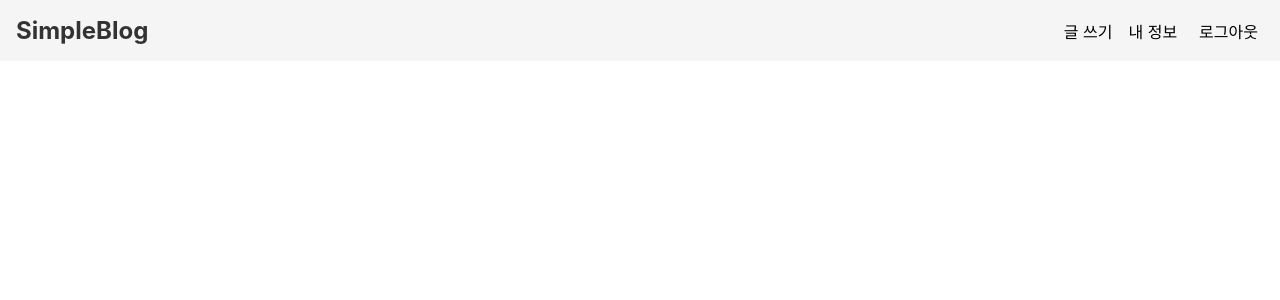
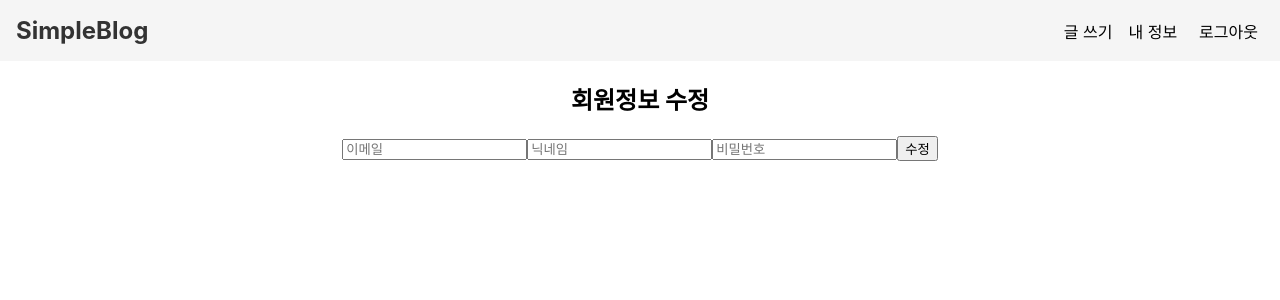
Before and after one commit to chungi21/simple-blog-frontend, a React (Create React App) app: page /mypage in a window 1280 px wide. Shown: the top 300 px of the page. Built offline with nearby package versions, Linux system fonts and the light colour scheme; no server answers; sample sign-in values are in the browser's storage.

Commit message:
회원 정보 수정 완료

```diff
--- a/src/App.js
+++ b/src/App.js
@@ -7,6 +7,7 @@ import ProtectedRoute from "./routes/ProtectedRoute";
 import PostListPage from './pages/PostListPage';
 import PostEditPage from "./pages/PostEditPage";
 import JoinPage from './pages/JoinPage';
+import MyPage from './components/Mypage';
 import Header from './components/header';
 import './App.css';
 
@@ -22,6 +23,15 @@ function App() {
           <Route path="/login" element={<LoginPage />} />
 
           <Route path="/join" element={<JoinPage />} />
+
+          <Route
+            path="/mypage"
+            element={
+              <ProtectedRoute>
+                <MyPage />
+              </ProtectedRoute>
+            }
+          />
 
           {/* 전체 조회 */}
           <Route path="/posts" element={<PostListPage />} />
--- a/src/components/MemberForm.js
+++ b/src/components/MemberForm.js
@@ -14,7 +14,7 @@ export default function MemberForm({
     <form onSubmit={onSubmit}>
       <input type="email" placeholder="이메일" value={email} onChange={onChangeEmail} required />
       <input type="text" placeholder="닉네임" value={nickname} onChange={onChangeNickname} required />
-      <input type="password" placeholder="비밀번호" value={password} onChange={onChangePassword} required />
+      <input type="password" placeholder="비밀번호" value={password} onChange={onChangePassword} />
       <button type="submit">{submitText}</button>
     </form>
   );
--- /dev/null
+++ b/src/components/Mypage.js
@@ -0,0 +1,68 @@
+import React, { useEffect, useState } from "react";
+import MemberForm from "../components/MemberForm";
+import { fetchCurrentUser } from "../api/memberApi";
+import axios from "axios";
+
+export default function MyPage() {
+    const [email, setEmail] = useState("");
+    const [nickname, setNickname] = useState("");
+    const [password, setPassword] = useState(""); // 비밀번호는 변경 시에만 사용
+    const [loading, setLoading] = useState(true);
+
+    useEffect(() => {
+        fetchCurrentUser()
+            .then((res) => {
+                const data = res.data;
+                setEmail(data.email);
+                setNickname(data.nickname);
+                setLoading(false);
+            })
+            .catch((err) => {
+                alert("회원 정보를 불러오는 데 실패했습니다.");
+                setLoading(false);
+            });
+    }, []);
+
+    const handleSubmit = async (e) => {
+        e.preventDefault();
+
+        try {
+            const token = localStorage.getItem("accessToken");
+            await axios.put(
+                "http://localhost:9000/api/member/me",
+                {
+                    nickname,
+                    password,
+                },
+                {
+                    headers: {
+                        Authorization: `Bearer ${token}`,
+                    },
+                }
+            );
+
+            alert("회원정보가 수정되었습니다!");
+        } catch (err) {
+            console.error(err);
+            alert("회원정보 수정 실패");
+        }
+    };
+
+    if (loading) return <p>로딩 중...</p>;
+
+    return (
+        <div>
+            <h2>회원정보 수정</h2>
+            <MemberForm
+                email={email}
+                nickname={nickname}
+                password={password}
+                onChangeEmail={() => { }}
+                onChangeNickname={(e) => setNickname(e.target.value)}
+                onChangePassword={(e) => setPassword(e.target.value)}
+                onSubmit={handleSubmit}
+                submitText="수정"
+            />
+        </div>
+    );
+}
```
